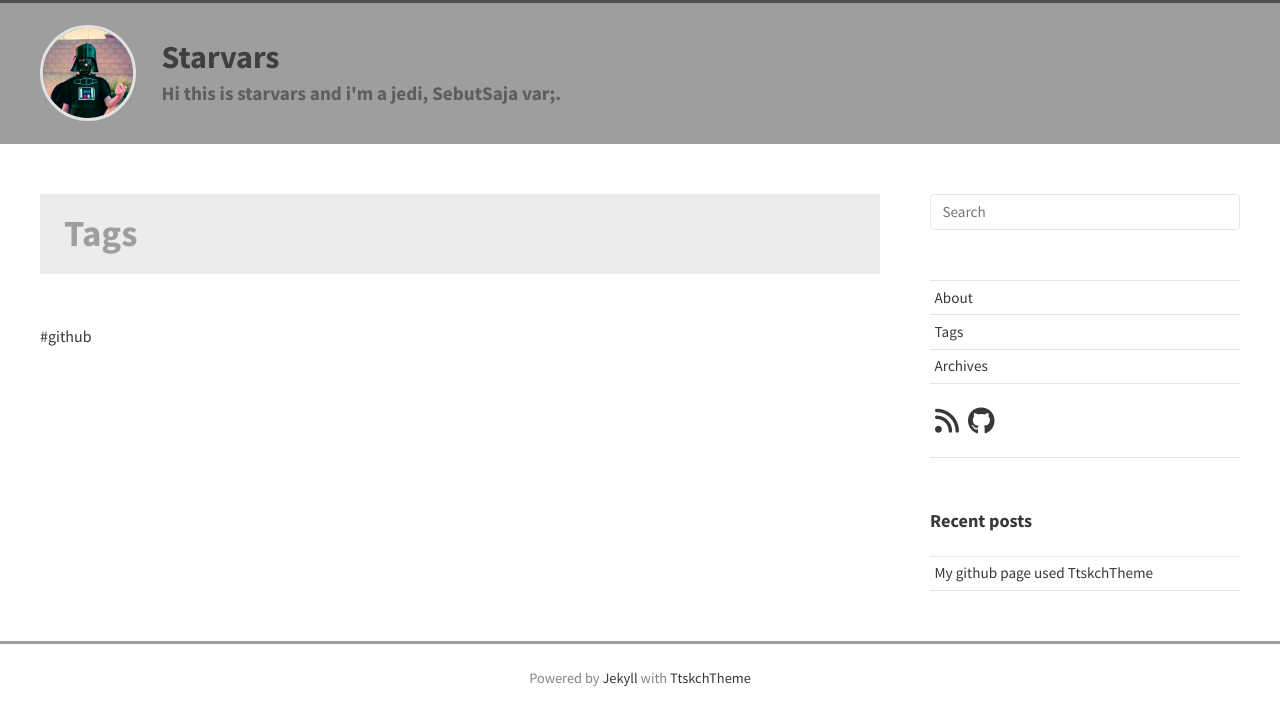
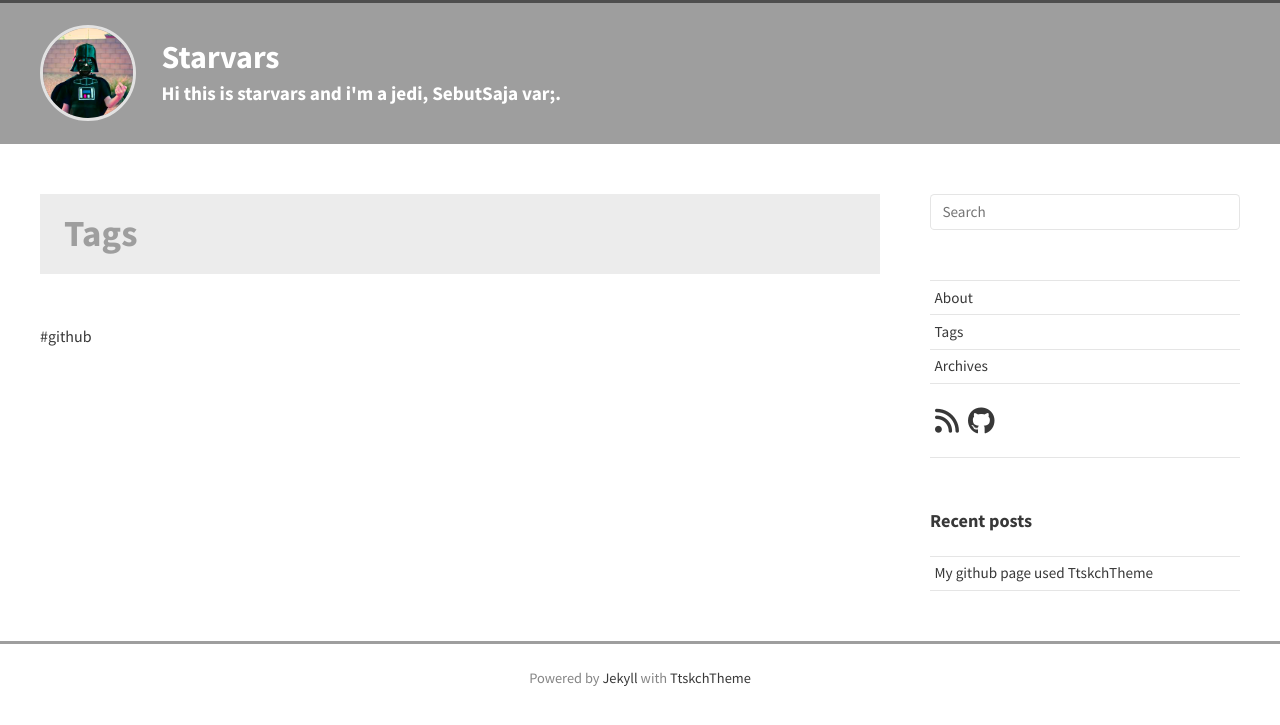
Before and after one commit to starvars/starvars.github.io, a Jekyll site: the page built from _pages/tags.html, in a window 1280 px wide. Shown: the top 725 px of the page. Built offline with Jekyll 4.4.1, drawn with Linux system fonts in a browser that asks for light colours; nearby versions of some CDN libraries.

Commit message:
change text color

```diff
--- a/_layouts/default.html
+++ b/_layouts/default.html
@@ -57,8 +57,8 @@
         </a>
         {% endif %}
         <h1 class="clearfix">
-            <a class="title {% if site.avatar == null %}slim{% endif %}" href="{{ '/' | prepend: site.baseurl }}">{{ site.title }}</a>
-            <br><span class="description">{{ site.description }}</span>
+            <a style="color:#FFFFFF" class="title {% if site.avatar == null %}slim{% endif %}" href="{{ '/' | prepend: site.baseurl }}">{{ site.title }}</a>
+            <br><span style="color:#FFFFFF" class="description">{{ site.description }}</span>
         </h1>
     </div>
 </header>
```
